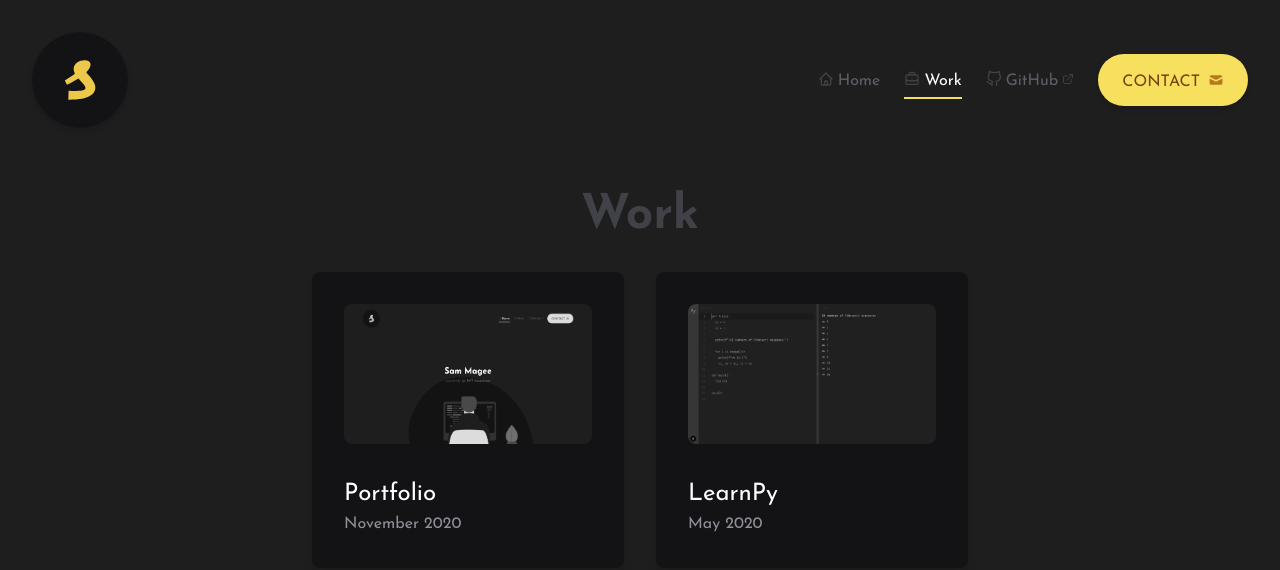
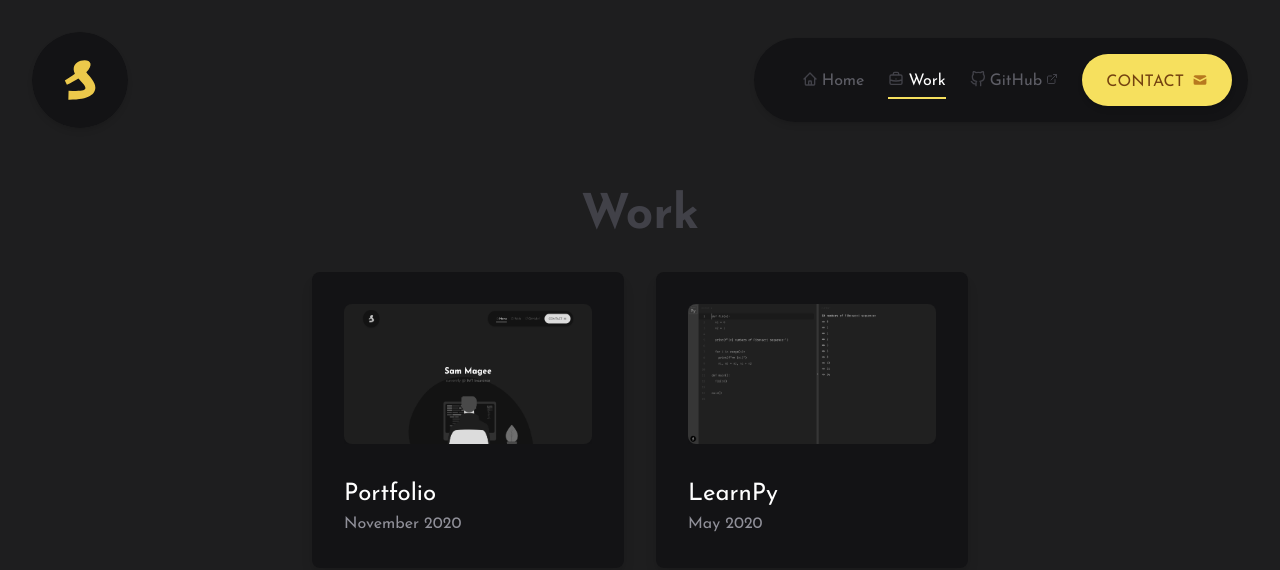
Before and after one commit to sammagee/v1, a Next.js app: page /work in a window 1280 px wide. Shown: the top 570 px of the page. Built offline with nearby package versions, Linux system fonts and the light colour scheme.

Commit message:
updates nav and portfolio screenshot

```diff
--- a/components/nav.tsx
+++ b/components/nav.tsx
@@ -4,7 +4,7 @@ import { Menu, Transition } from '@headlessui/react'
 
 export default function Nav() {
     return (
-      <header className="container fixed top-0 left-0 right-0 z-10 flex items-center justify-between p-8 mx-auto bg-gray-800">
+      <header className="container fixed top-0 left-0 right-0 z-10 flex items-center justify-between p-8 mx-auto">
         <div className="flex items-center flex-1">
           <Link href="/">
             <a className="flex w-24 h-24 text-yellow-500 rounded-full rise" aria-label="Home">
@@ -16,7 +16,7 @@ export default function Nav() {
           </Link>
         </div>
 
-        <div className="items-center justify-end flex-1 hidden sm:flex">
+        <div className="items-center justify-end hidden py-4 pl-12 pr-4 bg-gray-900 rounded-full shadow-md sm:flex">
           <div className="flex items-center space-x-6 navigation">
             <NavLink href="/">
               {({ active }) => (
@@ -70,7 +70,7 @@ export default function Nav() {
           <Menu>
             {({ open }) => (
               <>
-                <Menu.Button className={`flex items-center justify-center w-6 h-10 transition duration-200 ease-in-out border-none rounded select-none focus:outline-none group ${open ? 'z-50' : ''}`}>
+                <Menu.Button className={`flex items-center justify-center rounded-full w-16 h-16 -mr-5 transition duration-200 ease-in-out border-none shadowselect-none focus:outline-none group ${open ? 'z-50' : 'bg-gray-900 rise'}`}>
                   <div className="flex flex-col items-center justify-center w-full h-full pointer-events-none">
                     <span className={`h-0.5 w-6 block bg-gray-400 group-hover:bg-white rounded-full transition-all transform duration-200 ease-in-out ${open ? 'translate-y-px rotate-45' : 'rotate-0 -translate-y-1'}`}></span>
                     <span className={`h-0.5 w-6 block bg-gray-400 group-hover:bg-white rounded-full transition-all transform duration-200 ease-in-out ${open ? '-translate-y-px -rotate-45' : 'rotate-0 translate-y-1'}`}></span>
@@ -86,7 +86,7 @@ export default function Nav() {
                   leaveFrom="transform opacity-100 scale-100"
                   leaveTo="transform opacity-0 scale-95"
                 >
-                  <div className="absolute right-0 w-56 -mr-5 origin-top-right rounded-md shadow-xl -mt-14">
+                  <div className="absolute right-0 w-56 -mt-16 -mr-5 origin-top-right rounded-md shadow-xl">
                     <Menu.Items
                       static
                       className="overflow-hidden bg-gray-900 rounded-md outline-none"
```
Also changed, not shown: public/images/projects/sammagee.png.
